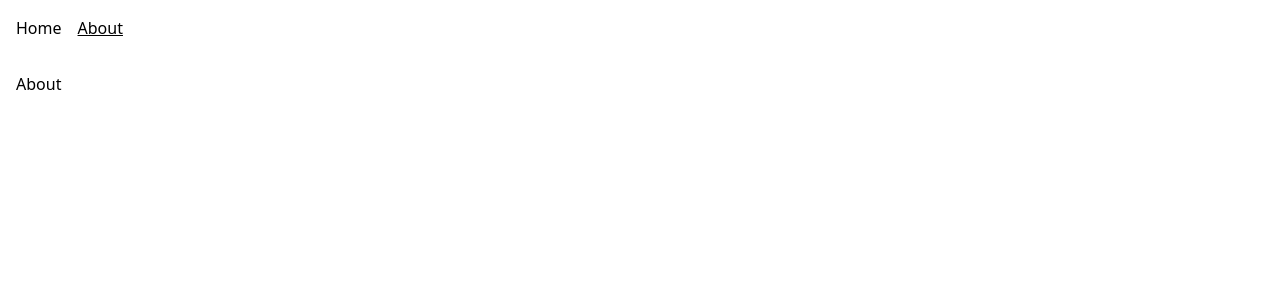
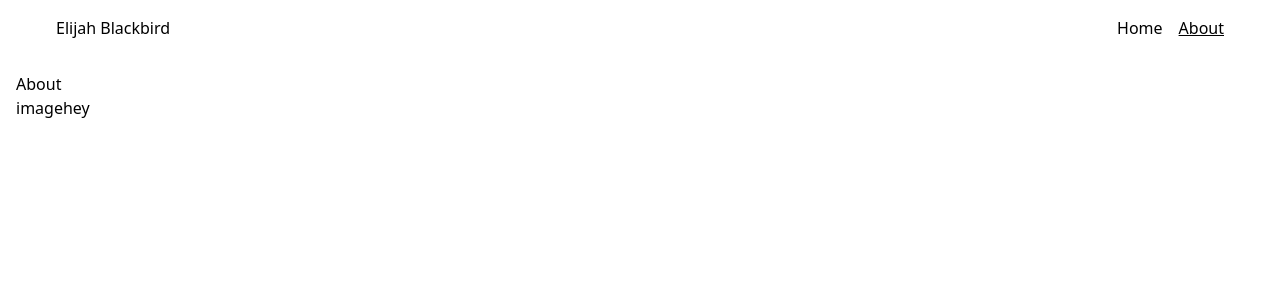
Before and after one commit to MastracciN/eli-consulting, a React (Vite) app: page /about in a window 1280 px wide. Shown: the top 300 px of the page. Built offline with nearby package versions, Linux system fonts and the light colour scheme.

Commit message:
about page updated to two column layout

```diff
--- a/src/App.jsx
+++ b/src/App.jsx
@@ -1,4 +1,4 @@
-import { BrowserRouter, Routes, Route } from "react-router-dom";
+import { Routes, Route } from "react-router-dom";
 import Layout from "./components/Layout";
 import routes from "./routesConfig";
 
--- a/src/components/Header.jsx
+++ b/src/components/Header.jsx
@@ -4,21 +4,21 @@
 export default function Header() {
 
     return (
-        <header className="p-4 flex items-center justify-between">
+        <nav className="p-4 flex items-center justify-between max-w-[1200px] mx-auto">
             {/* <nav className="max-w-6xl mx-auto px-4 py-4 flex justify-center items-center"> */}
               {/* <nav className={`inline-flex items-center space-x-10 rounded-xl transition-all duration-300 ${scrolled ? "bg-white shadow-md px-8 py-4" : "bg-transparent px-8 py-4"}`}> */}
             {/* <nav className={`inline-flex items-center space-x-10 rounded-xl transition-all duration-300`}> */}
-            <nav className="space-x-4">
+            <h1>Elijah Blackbird</h1>
+            <div className="space-x-4">
                 {routes.map(({ path, name, end }) => (
                     <NavLink key={path} to={path} end={end}
                         className={({ isActive }) =>
-                            isActive ? "underline" : "hover:underline"
-                    }>
+                            isActive ? "underline" : "hover:underline"}>
                         {name}
                     </NavLink>
                 ))}
-            </nav>
-        </header>
+            </div>
+        </nav>
     );
 }
 {/* <li><a href="/Resume.pdf" target="_blank" rel="noopener noreferrer" className="hover:text-blue-500 py-4">Resume</a></li> */}
--- a/src/pages/About.jsx
+++ b/src/pages/About.jsx
@@ -1,7 +1,17 @@
 const About = () => {
 
     return (
-        <p>About</p>
+        <div className="max-w-[1400px] mx-auto">
+            <h1>About</h1>
+            <div className="flex">
+                <aside className="flex flex-col">
+                    <p>image</p>
+                </aside>
+                <main>
+                    hey
+                </main>
+            </div>
+        </div>
     );
 };
 
--- a/src/pages/Home.jsx
+++ b/src/pages/Home.jsx
@@ -1,7 +1,7 @@
 const Home = () => {
 
     return (
-        <p>Eli Consulting</p>
+        <p>Home</p>
     );
 };
 
```
